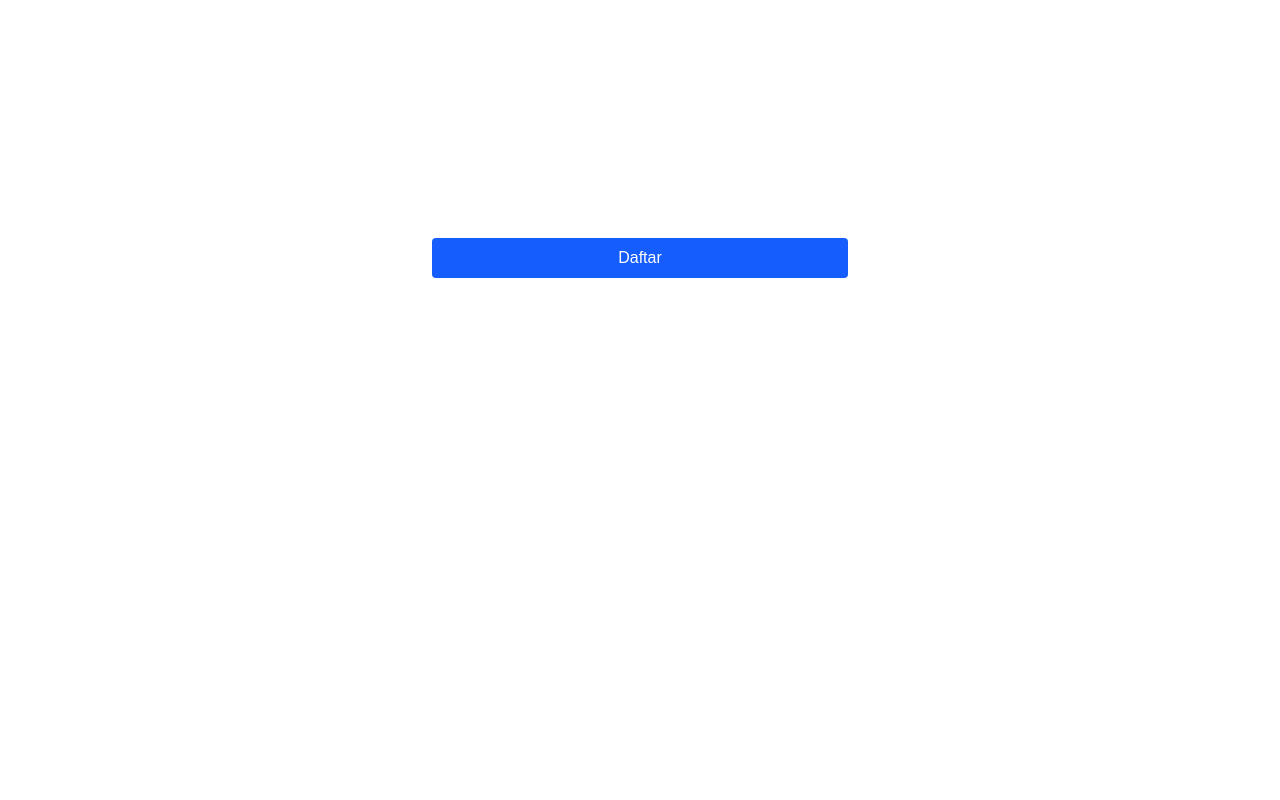
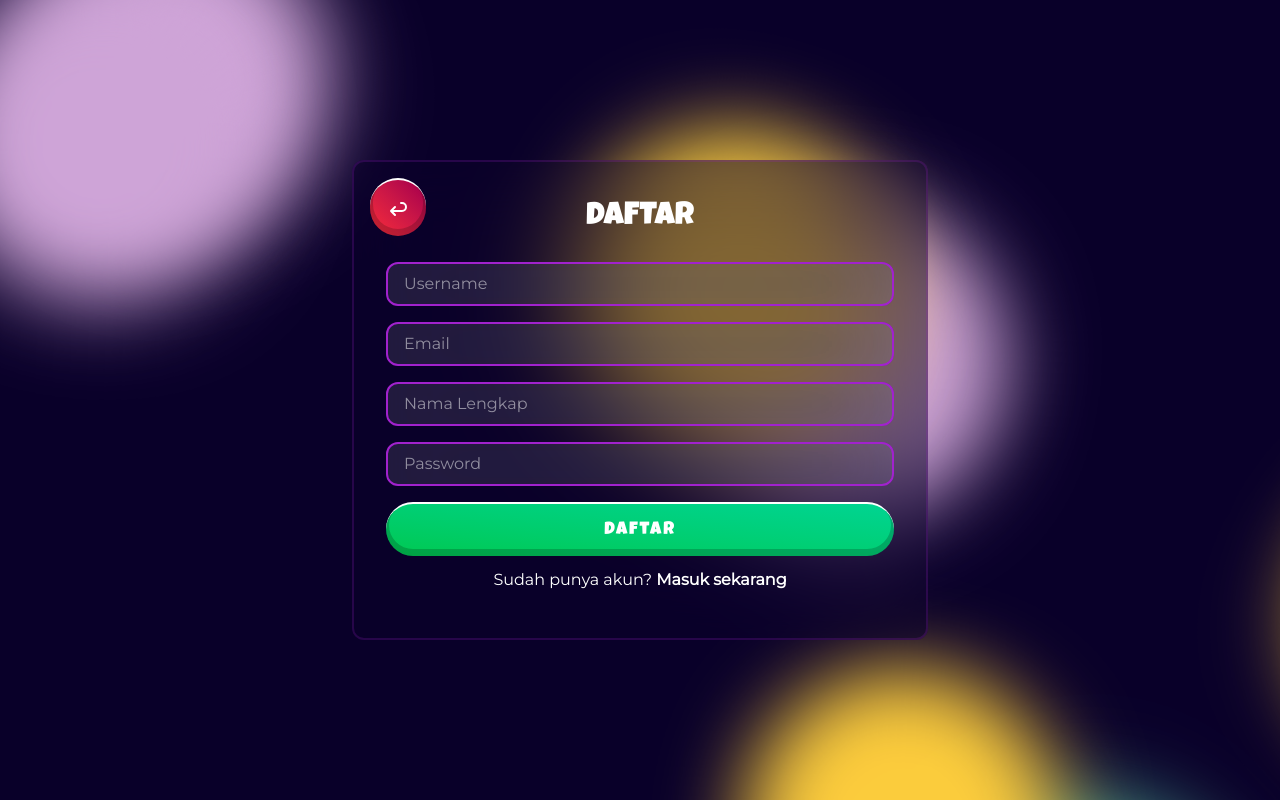
Before and after one commit to Rianhahaha/yuliter-react, a Next.js app: page /register in a window 1280 px wide. Built offline with nearby package versions, Linux system fonts and the light colour scheme; no server answers.

Commit message:
finishing

```diff
--- a/src/app/check-profile/page.tsx
+++ b/src/app/check-profile/page.tsx
@@ -3,6 +3,7 @@
 import { useEffect } from 'react';
 import { useRouter } from 'next/navigation';
 import { supabase } from '@/utils/supabaseClient';
+import Loading from '../components/loading';
 
 export default function CheckProfile() {
   const router = useRouter();
@@ -57,5 +58,5 @@ export default function CheckProfile() {
     checkOrCreateProfile();
   }, [router]);
 
-  return <p>Loading...</p>;
+  return <Loading />;
 }
--- a/src/app/components/header.tsx
+++ b/src/app/components/header.tsx
@@ -28,7 +28,7 @@ export default function Navbar() {
 
   return (
     <nav className="bg-transparent fixed w-full px-[6rem] py-[1rem] flex justify-between items-center">
-      <Link href="/">
+      <Link href="#">
         <Logo/>
       </Link>
 
@@ -40,7 +40,7 @@ export default function Navbar() {
             </button>
         </div>
       ) : (
-        <LinkButton link="/login" text="Login" />
+        <LinkButton link="/login" text="Masuk" />
       )}
     </nav>
   );
--- a/src/app/dashboard/page.tsx
+++ b/src/app/dashboard/page.tsx
@@ -23,6 +23,14 @@ export default function DashboardPage() {
   const user = useUser();
   const { history } = useQuizHistory();
 
+
+  useEffect(() => {
+    if (!user) {
+      router.push("/login");
+    }
+  }, [user, router]);
+
+  if (!user) return <Loading />; // Optionally show loading or blank while redirecting
   const handleOpen = () => {
     setOpen(!open);
   };
--- a/src/app/quiz/digital-skills/components/soal/amankanFileCloud.tsx
+++ b/src/app/quiz/digital-skills/components/soal/amankanFileCloud.tsx
@@ -87,7 +87,7 @@ export default function AmankanDokumenCloud({
         <FinishPopup score={score} onClose={handleFinish}>
             <div className="sm:text-2xl md:text-3xl mb-2 w-full text-center space-y-2">
             <div>
-              {viewOnly ? "Yay! Dokuemnmu dibagikan tanpa akses edit! Kerja bagus!" : "HRD jadi bisa edit dong :( Teliti lagi yaa!"}
+              {viewOnly ? "Yay! Dokumenmu dibagikan tanpa akses edit! Kerja bagus!" : "HRD jadi bisa edit dong :( Teliti lagi yaa!"}
               </div>
               <div className="text-xs sm:text-sm">
               Silakan lanjut mengerjakan! Semangat!</div>
--- a/src/app/quiz/digital-skills/components/soal/password.tsx
+++ b/src/app/quiz/digital-skills/components/soal/password.tsx
@@ -172,9 +172,9 @@ setShowFinish(true);
           <FinishPopup score={score} onClose={handleFinish}>
             <div className="sm:text-2xl md:text-3xl mb-2 w-full text-center space-y-2">
               <div>
-                {score <= 2
+                {score <= 4
                   ? "Kombinasimu kurang kuat nih, gampang dibobol loh nanti! :)"
-                  : score === 3 || score === 4
+                  : score === 8
                   ? "Lumayan~ tapi masih kurang kuat nih passwordmu! :)"
                   : "Bagus! Passwordmu sangat kuat! :D"}
               </div>
--- a/src/app/quiz/digital-skills/components/soal/pilihHoax.tsx
+++ b/src/app/quiz/digital-skills/components/soal/pilihHoax.tsx
@@ -210,7 +210,7 @@ setShowFinish(true);
         <FinishPopup score={score} onClose={handleFinish}>
           <div className="text-3xl mb-2 w-full text-center space-y-2">
             <div>
-              {allHeadlines[selectedIndex!].isHoax
+              {selectedIndex
                 ? "Yay! Jawabanmu benar!"
                 : "Lebih teliti lagi yaaaa :D"}
             </div>
--- a/src/app/register/page.tsx
+++ b/src/app/register/page.tsx
@@ -1,29 +1,31 @@
-'use client';
+"use client";
 
-import { useState } from 'react';
-import { useRouter } from 'next/navigation';
-import { supabase } from '@/utils/supabaseClient';
-
+import { useState } from "react";
+import { useRouter } from "next/navigation";
+import { supabase } from "@/utils/supabaseClient";
+import Bg from "@/component/bg";
+import Link from "next/link";
 export default function RegisterPage() {
-  const [email, setEmail] = useState('');
-  const [username, setUsername] = useState('');
-  const [password, setPassword] = useState('');
-  const [error, setError] = useState('');
+  const [email, setEmail] = useState("");
+  const [full_name, setFullName] = useState("");
+  const [username, setUsername] = useState("");
+  const [password, setPassword] = useState("");
+  const [error, setError] = useState("");
   const router = useRouter();
 
   const handleRegister = async (e: React.FormEvent) => {
     e.preventDefault();
-    setError('');
+    setError("");
 
     // ✅ Cek apakah username sudah dipakai
     const { data: existing } = await supabase
-      .from('profiles')
-      .select('id')
-      .eq('username', username)
+      .from("profiles")
+      .select("id")
+      .eq("username", username)
       .maybeSingle();
 
     if (existing) {
-      setError('Username sudah dipakai. Coba yang lain.');
+      setError("Username sudah dipakai. Coba yang lain.");
       return;
     }
 
@@ -34,30 +36,52 @@ export default function RegisterPage() {
     });
 
     if (signUpError || !data.user) {
-      setError(signUpError?.message || 'Registrasi gagal');
+      setError(signUpError?.message || "Registrasi gagal");
       return;
     }
 
     // ✅ Masukkan ke tabel profiles (WAJIB!)
-    await supabase.from('profiles').insert({
+    await supabase.from("profiles").insert({
       id: data.user.id,
       username,
       email,
+      full_name,
     });
 
     // ✅ Redirect ke /dashboard atau /check-profile
-    router.push('/dashboard');
+    router.push("/dashboard");
   };
 
+  return (
+    <>
+      <Bg />
+      <section className="h-screen flex flex-col items-center justify-center font-text">
+        <main className="max-w-xl h-full !max-h-[30rem] m-auto p-4 main-container relative">
+          <Link className="danger-button !p-4 absolute top-4 left-4" href="/">
+            <svg
+              xmlns="http://www.w3.org/2000/svg"
+              width="24"
+              height="24"
+              viewBox="0 0 24 24"
+              fill="none"
+              stroke="currentColor"
+              stroke-width="2"
+              stroke-linecap="round"
+              stroke-linejoin="round"
+            >
+              <path stroke="none" d="M0 0h24v24H0z" fill="none" />
+              <path d="M9 11l-4 4l4 4m-4 -4h11a4 4 0 0 0 0 -8h-1" />
+            </svg>
+          </Link>
+          <form onSubmit={handleRegister} className="space-y-4">
+            <div className="text-[2rem] text-center font-main mb-5 ">
+              DAFTAR
+            </div>
 
-  return (
-    <main className="max-w-md mx-auto p-4">
-      <h2 className="text-2xl font-bold mb-4">Daftar Manual</h2>
-      <form onSubmit={handleRegister} className="space-y-4">
             <input
               type="text"
               placeholder="Username"
-          className="w-full border p-2 rounded"
+              className="main-form"
               value={username}
               onChange={(e) => setUsername(e.target.value)}
               required
@@ -65,27 +89,46 @@ export default function RegisterPage() {
             <input
               type="email"
               placeholder="Email"
-          className="w-full border p-2 rounded"
+              className="main-form"
               value={email}
               onChange={(e) => setEmail(e.target.value)}
               required
             />
             <input
+              type="text"
+              placeholder="Nama Lengkap"
+              className="main-form"
+              value={full_name}
+              onChange={(e) => setFullName(e.target.value)}
+              required
+            />
+            <input
               type="password"
               placeholder="Password"
-          className="w-full border p-2 rounded"
+              className="main-form"
               value={password}
               onChange={(e) => setPassword(e.target.value)}
               required
             />
             {error && <p className="text-red-500">{error}</p>}
-        <button
-          type="submit"
-          className="w-full bg-blue-600 text-white p-2 rounded hover:bg-blue-700"
-        >
+
+            <div className="space-y-3">
+              <button className="success-button !w-full" type="submit">
                 Daftar
               </button>
+
+              <div className="flex w-full justify-center">
+                <div>
+                  Sudah punya akun?{" "}
+                  <Link className="hover:underline font-black" href="/login">
+                    Masuk sekarang
+                  </Link>
+                </div>
+              </div>
+            </div>
           </form>
         </main>
+      </section>
+    </>
   );
 }
```
Also changed, not shown: src/app/login/page.tsx (+44 -13 lines), src/app/quiz/digital-skills/page.tsx (+12 -1 lines). Lines whose indentation alone changed are shown as unchanged.
